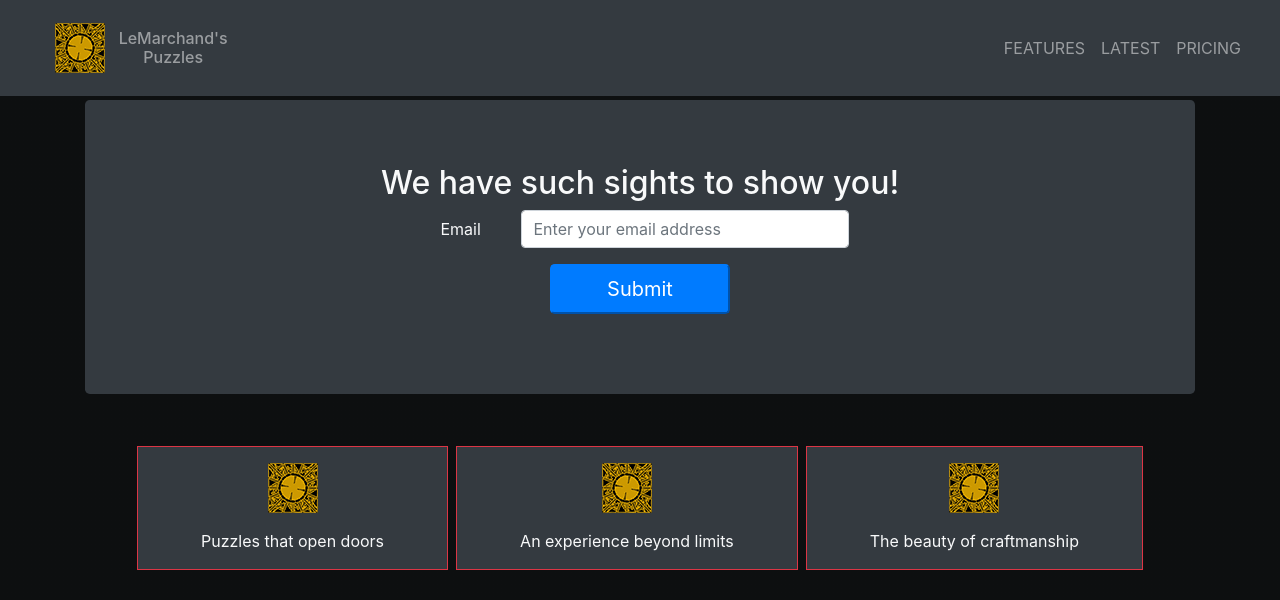
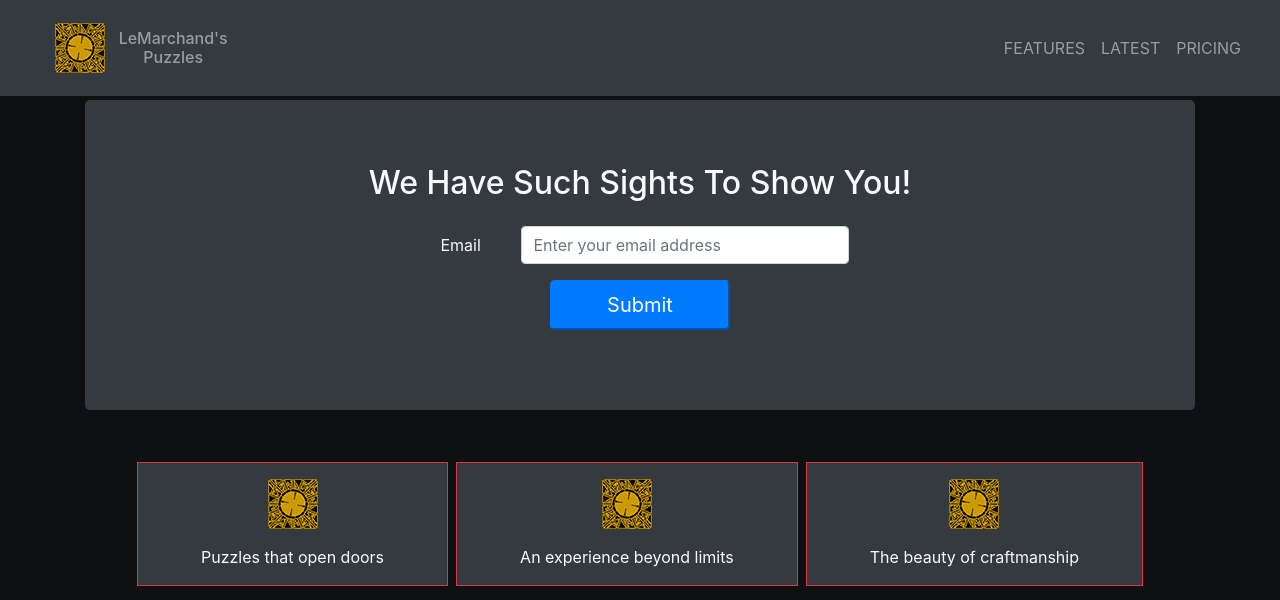
Before and after one commit to rgroves/fcc-rwd-product-landing-page, a plain HTML site: page index.html in a window 1280 px wide. Shown: the top 600 px of the page. Drawn offline with nearby package versions, Linux system fonts and the light colour scheme.

Commit message:
Change casing on jumbotron text.

```diff
--- a/index.html
+++ b/index.html
@@ -35,7 +35,7 @@
   <main>
     <!-- Start Jumbotron Section -->
     <section class="jumbotron text-center bg-dark">
-      <h2 class="display-5">We have such sights to show you!</h2>
+      <h2 class="display-5 text-capitalize pb-3">We have such sights to show you!</h2>
       <form method="POST" action="https://www.freecodecamp.com/email-submit" id="form">
         <div class="form-group row justify-content-center">
           <label for="email" class="col-2 col-lg-1 col-form-label">Email</label>
```
